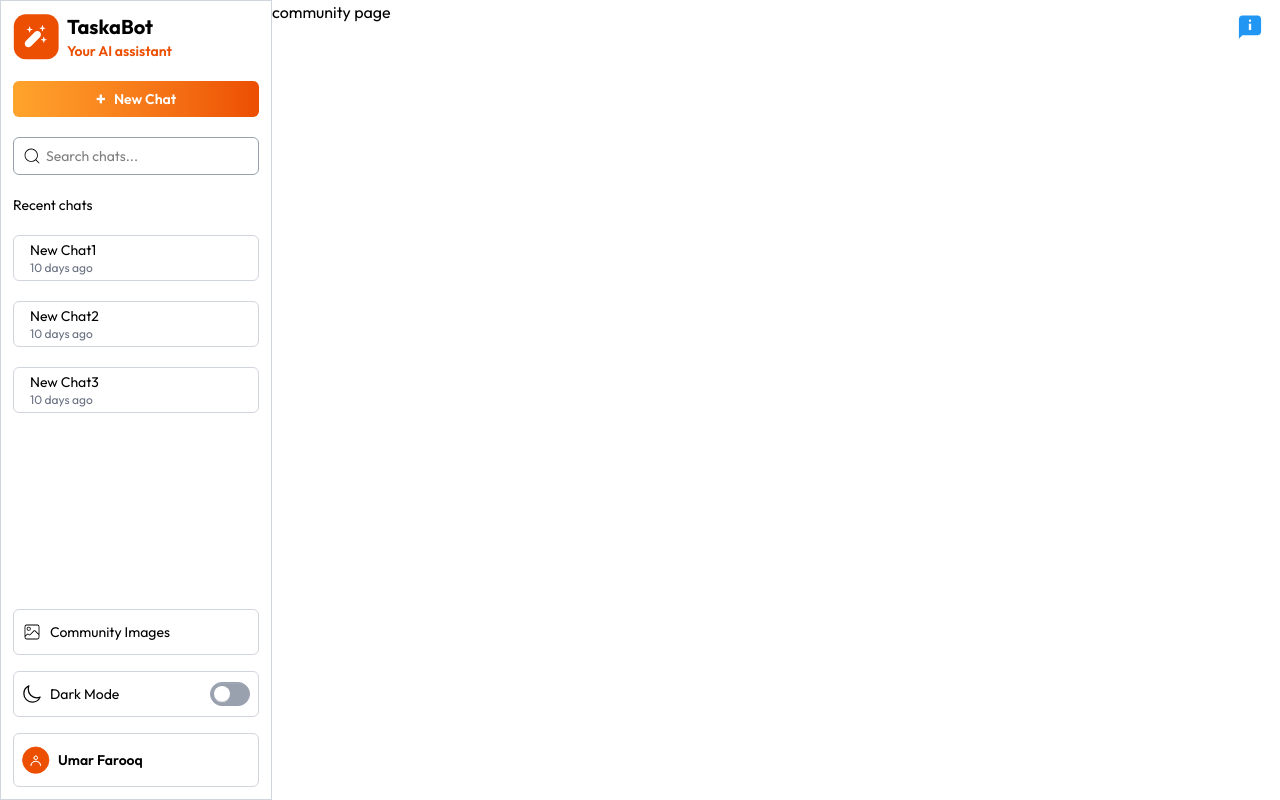
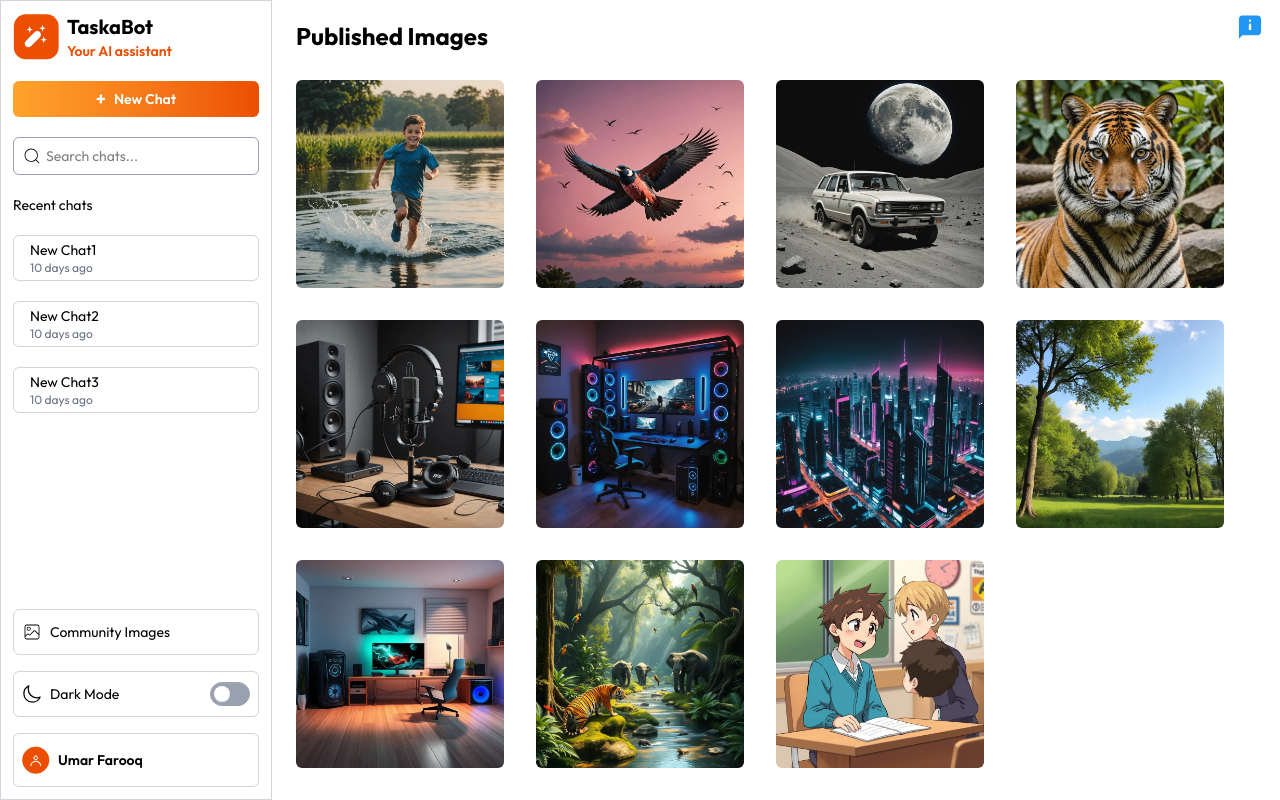
Before and after one commit to Umar-Farooq-5757/TaskaBot, a React (Vite) app: page /community in a window 1280 px wide. Built offline with nearby package versions, Linux system fonts and the light colour scheme; a web font is replaced by a local one.

Commit message:
add published images (community) page

```diff
--- a/src/App.css
+++ b/src/App.css
@@ -15,3 +15,9 @@
 .reset-tw :not(pre):not(code){
 all: revert;
 }
+.loader div:nth-child(2){
+  animation-delay: .2s;
+}
+.loader div:nth-child(3){
+  animation-delay: .4s;
+}
--- a/src/components/ChatBox.jsx
+++ b/src/components/ChatBox.jsx
@@ -7,6 +7,10 @@ const ChatBox = () => {
   const { setIsSidebarOpen, isDark, selectedChat, setSelectedChat } =
     useAppContext();
   const [messages, setMessages] = useState([]);
+  const [prompt, setPrompt] = useState("");
+  const [mode, setMode] = useState("text");
+  const [isPublished, setIsPublished] = useState(false);
+  const [loading, setLoading] = useState(false);
 
   useEffect(() => {
     if (selectedChat) {
@@ -15,7 +19,7 @@ const ChatBox = () => {
   }, [selectedChat]);
 
   return (
-    <section className="flex flex-col items-center gap-16">
+    <section className="flex flex-col items-center grow gap-16 w-full">
       <div
         onClick={() => setIsSidebarOpen(false)}
         className="items-center transition-all relative pr-9 sm:pr-4 md:pr-0 grow flex flex-col justify-center sm:-pr-10"
@@ -36,10 +40,17 @@ const ChatBox = () => {
             </p>
           </>
         ) : (
-          <div className="flex flex-col gap-3 items-center h-[80vh] overflow-auto my-10 px-20">
+          <div className="flex flex-col items-center w-[78vw] grow gap-3 h-[82vh] overflow-auto my-10 px-20">
             {messages.map((message, index) => {
               return <Message key={index} message={message} />;
             })}
+            {loading && (
+              <div className="loader mt-2 flex items-center gap-1.5 self-start">
+                <div className="size-1.5 rounded-full bg-gray-500 animate-bounce"></div>
+                <div className="size-1.5 rounded-full bg-gray-500 animate-bounce"></div>
+                <div className="size-1.5 rounded-full bg-gray-500 animate-bounce"></div>
+              </div>
+            )}
           </div>
         )}
       </div>
@@ -53,7 +64,13 @@ const ChatBox = () => {
         } pl-3 sm:pl-5 flex items-center justify-between py-2 px-2 border sticky bottom-12 w-[100%] sm:w-[85%] lg:w-[75%] md:w-[90%]  border-[#ec4e02] rounded-4xl justify-self-end`}
       >
         <div className="flex items-center justify-start gap-2 outline-none border-none">
-            <select name="" id="" className="text-sm sm:text-md">
+          <select
+            value={mode}
+            onChange={(e) => setMode(e.target.value)}
+            name=""
+            id=""
+            className="text-sm sm:text-md"
+          >
             <option value="text">Text</option>
             <option value="image">Image</option>
           </select>
@@ -63,10 +80,16 @@ const ChatBox = () => {
             name=""
             id=""
             placeholder="Type your prompt here..."
+            value={prompt}
+            onChange={(e) => setPrompt(e.target.value)}
           />
         </div>
-          <button className="cursor-pointer select-none">
-            <img className="size-7 sm:size-9" src={assets.send_icon} alt="" />
+        <button disabled={loading} className="cursor-pointer select-none">
+          <img
+            className="size-7 sm:size-9"
+            src={loading ? assets.stop_icon : assets.send_icon}
+            alt=""
+          />
         </button>
       </form>
       {/* </div> */}
--- a/src/components/Sidebar.jsx
+++ b/src/components/Sidebar.jsx
@@ -8,8 +8,10 @@ import { FiSun } from "react-icons/fi";
 import { IoMoonOutline, IoCloseSharp } from "react-icons/io5";
 import "../App.css";
 import moment from "moment";
+import {  useNavigate } from "react-router-dom";
 
 const Sidebar = () => {
+  const navigate = useNavigate()
   const [search, setSearch] = useState("");
   const {
     isDark,
@@ -107,6 +109,7 @@ const Sidebar = () => {
       <section className="flex flex-col gap-4">
         {/* community images */}
         <div
+        onClick={()=>navigate('/community')}
           className={`chat group hover:scale-105 transition-all relative cursor-pointer flex justify-start items-center border gap-2 ${
             isDark ? "border-gray-800" : "border-gray-300"
           } rounded-md py-3 px-2`}
--- a/src/context/AppContext.jsx
+++ b/src/context/AppContext.jsx
@@ -10,7 +10,6 @@ export const AppContextProvider = ({ children }) => {
   const [isSidebarOpen, setIsSidebarOpen] = useState(false);
   const [isAboutOpen, setIsAboutOpen] = useState(false);
 
-  // Initialize state directly with dummy data
   const [user, setUser] = useState(dummyUserData);
   const [chats, setChats] = useState(dummyChats);
   const [selectedChat, setSelectedChat] = useState(dummyChats[1]);
--- a/src/pages/Community.jsx
+++ b/src/pages/Community.jsx
@@ -1,9 +1,27 @@
-import React from 'react'
+import React, { useEffect, useState } from 'react'
+import { dummyPublishedImages } from '../assets/assets'
+
 
 const Community = () => {
+  const [images, setImages] = useState([])
+  const [loading, setLoading] = useState(false)
+  useEffect(()=>{
+    setImages(dummyPublishedImages)
+    setLoading(false)
+  },[])
   return (
-    <div>
-      community page
+    <div className='overflow-auto w-full'>
+      <h1 className='font-bold text-2xl my-5 ml-6'>Published Images</h1>
+      <div className='px-6 py-2 flex flex-wrap gap-8'>
+        {
+        images.map((image,index)=>{
+          return (<a className='relative overflow-hidden cursor-pointer  group' key={index}>
+            <img className='rounded-md size-52' src={image.imageUrl} alt="" />
+            <p className='absolute -bottom-5 transition-all group-hover:-bottom-0 right-0 text-sm text-white bg-gray-700 px-2 rounded-sm'>Created by {image.userName}</p>
+          </a>)
+        })
+      }
+      </div>
     </div>
   )
 }
```
Also changed, not shown: src/assets/stop_icon.svg. Lines whose indentation alone changed are shown as unchanged.
